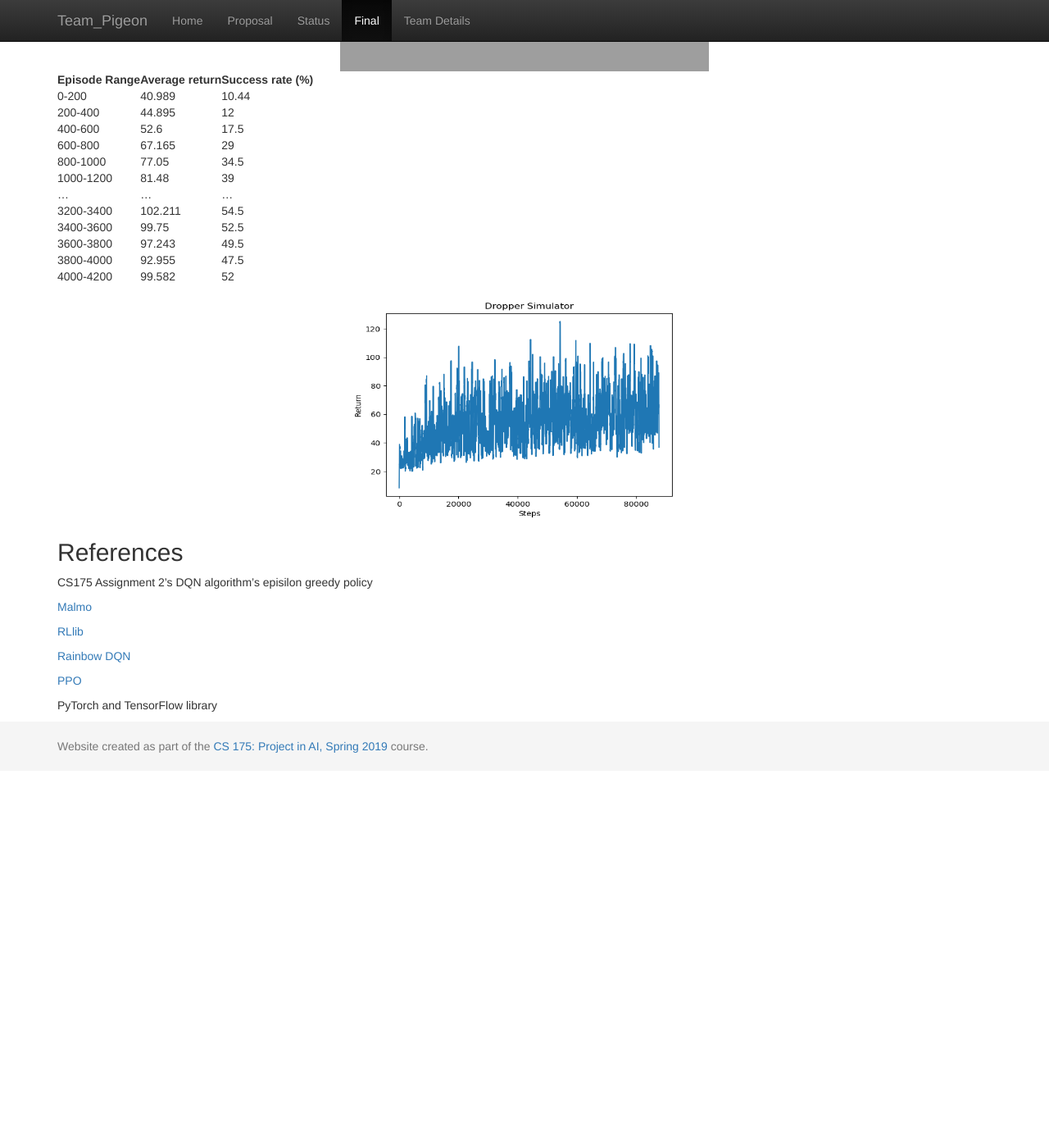
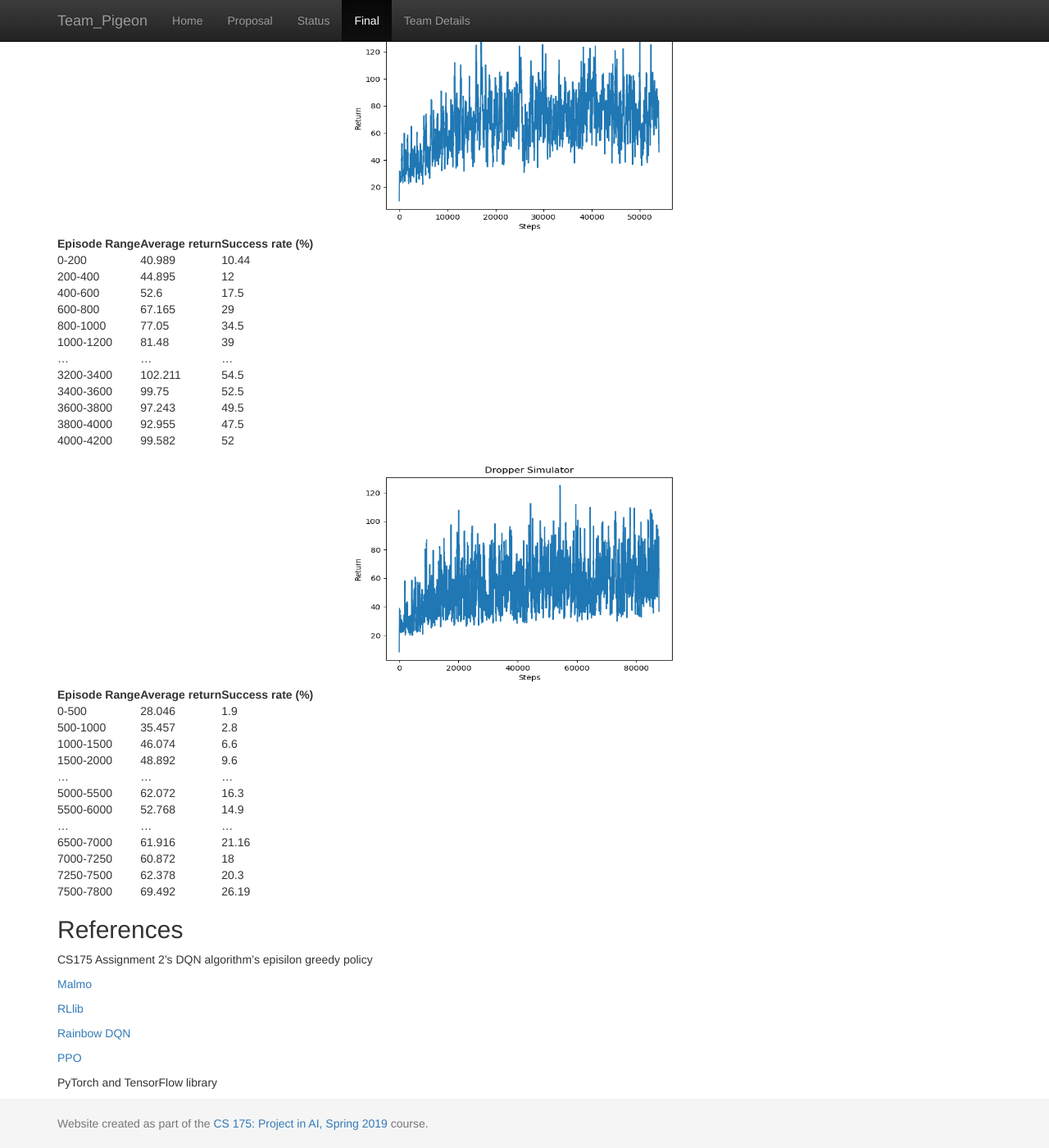
Before and after one commit to shanshs/Team-Pigeon, a Jekyll site: the page built from docs/final.md, in a window 1280 px wide and 1400 px high, scrolled down 2930 px. Shown: the whole window at 82% size. Built offline with Jekyll 4.4.1, drawn with Linux system fonts in a browser that asks for light colours; formulas are drawn with MathJax 3; before the commit the page ends 3870 px from its top, so only the background shows below that; some of the changed text lies outside the part shown; grey boxes are pictures that could not be loaded.

Commit message:
Update final.md

```diff
--- a/docs/final.md
+++ b/docs/final.md
@@ -117,9 +117,21 @@ For each episode:
 
 <div style="text-align:center"><img src="returns_torch_dqn.png" width="450" height="290"/></div>
 
-<div style="text-align:center"><img src="returns-dqn-rainbow" width="450" height="290"/></div>
+| Episode Range   	| Average return   	| Success rate (%) 	|
+|-	|-	|-	|
+| 0-500 	| 36.1 	| 4.2 	|
+| 500-1000 	|  	| 6.6 	|
+| 1000-1500 	|  	| 7.4 	|
+| ... 	| ... 	| ... 	|
+| 5000-5500 	|  	| 9.9 	|
+| 5500-6000 	|  	| 10.6 	|
+| ... 	| ... 	| ... 	|
+| 13000-13700 	|  	| 12.8 	|
+| 13500-13900 	|  	| 12.1 	|
 
-| Episode Range 	| Average return 	| Success rate (%) 	|
+<div style="text-align:center"><img src="returns-dqn-rainbow.png" width="450" height="290"/></div>
+
+| Episode Range    	| Average return    	| Success rate (%)    	|
 |-	|-	|-	|
 | 0-200 	| 40.989 	| 10.44 	|
 | 200-400 	| 44.895 	| 12 	|
@@ -134,10 +146,22 @@ For each episode:
 | 3800-4000 	| 92.955 	| 47.5 	|
 | 4000-4200 	| 99.582 	| 52 	|
 
-
-
 <div style="text-align:center"><img src="returns_pponew.png" width="450" height="290"/></div>
 
+| Episode Range   	| Average return   	| Success rate (%) 	|
+|-	|-	|-	|
+| 0-500 	| 28.046 	| 1.9 	|
+| 500-1000 	| 35.457 	| 2.8 	|
+| 1000-1500 	| 46.074 	| 6.6 	|
+| 1500-2000 	| 48.892 	| 9.6 	|
+| ... 	| ... 	| ... 	|
+| 5000-5500 	| 62.072 	| 16.3 	|
+| 5500-6000 	| 52.768 	| 14.9 	|
+| ... 	| ... 	| ... 	|
+| 6500-7000 	| 61.916 	| 21.16 	|
+| 7000-7250 	| 60.872 	| 18 	|
+| 7250-7500 	| 62.378 	| 20.3 	|
+| 7500-7800 	| 69.492 	| 26.19 	|
 
 
 ## References
```
